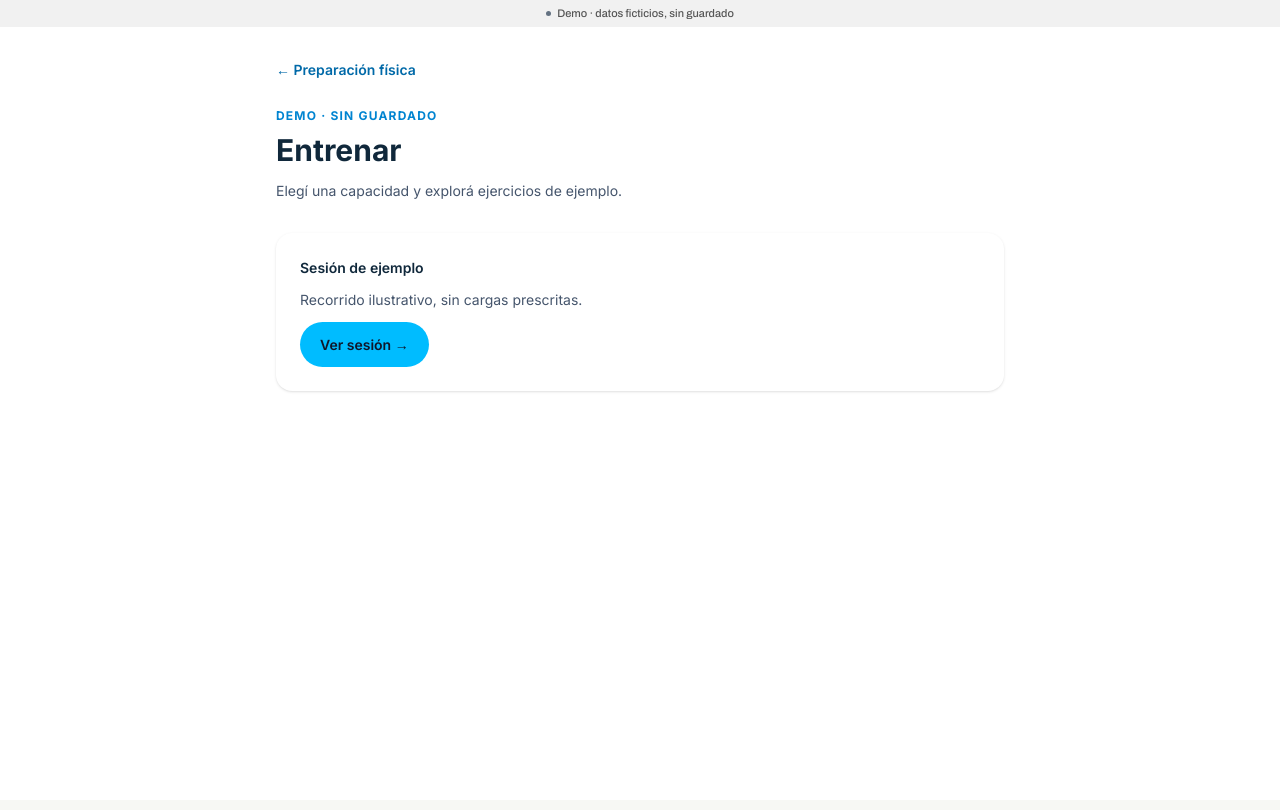
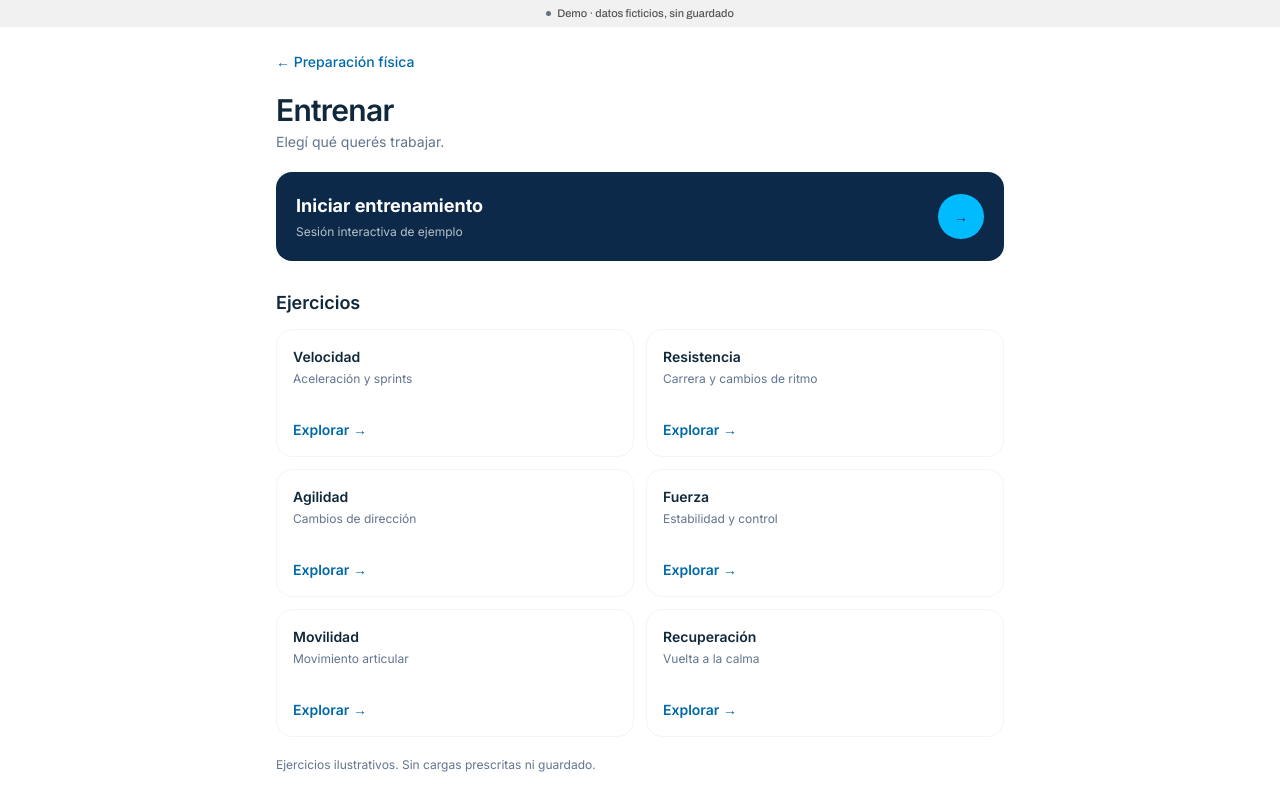
Before and after one commit to equantum-py/appAPF, a Next.js app in the folder apps/web/: page /demo/arbitro/fisico/entrenar in a window 1280 px wide. Shown: the top 810 px of the page. Built offline with nearby package versions, Linux system fonts and the light colour scheme.

Commit message:
style(physical): biblioteca compacta de entrenamiento

```diff
--- a/apps/web/app/demo/arbitro/fisico/entrenar/page.tsx
+++ b/apps/web/app/demo/arbitro/fisico/entrenar/page.tsx
@@ -1,2 +1,3 @@
 import Link from "next/link";
-export default function Page(){return <main className="mx-auto max-w-3xl px-5 py-8 pb-28 text-[#10283b]"><Link href="/demo/arbitro/fisico" className="text-sm font-semibold text-sky-700">← Preparación física</Link><span className="mt-7 block text-xs font-bold uppercase tracking-widest text-sky-600">Demo · sin guardado</span><h1 className="mt-2 text-3xl font-bold">Entrenar</h1><p className="mt-3 text-slate-600">Elegí una capacidad y explorá ejercicios de ejemplo.</p><section className="mt-8 rounded-2xl bg-white p-6 shadow-sm"><h2 className="font-semibold">Sesión de ejemplo</h2><p className="my-3 text-sm text-slate-600">Recorrido ilustrativo, sin cargas prescritas.</p><Link href="/demo/arbitro/fisico/sesion-ejemplo" className="inline-block rounded-full bg-sky-400 px-5 py-3 font-semibold text-slate-900">Ver sesión →</Link></section></main>}
+const exercises=[["Velocidad","Aceleración y sprints"],["Resistencia","Carrera y cambios de ritmo"],["Agilidad","Cambios de dirección"],["Fuerza","Estabilidad y control"],["Movilidad","Movimiento articular"],["Recuperación","Vuelta a la calma"]];
+export default function Page(){return <main className="mx-auto max-w-3xl px-5 pb-28 pt-6 text-[#10283b]"><Link href="/demo/arbitro/fisico" className="text-sm font-medium text-sky-700">← Preparación física</Link><h1 className="mt-5 text-3xl font-semibold tracking-tight">Entrenar</h1><p className="mt-1 text-sm text-slate-500">Elegí qué querés trabajar.</p><Link href="/demo/arbitro/fisico/sesion-ejemplo" className="mt-5 flex min-h-20 items-center justify-between rounded-2xl bg-[#0d2949] p-5 text-white"><span><strong className="block text-lg">Iniciar entrenamiento</strong><span className="text-xs text-white/70">Sesión interactiva de ejemplo</span></span><span className="rounded-full bg-sky-400 px-4 py-3 font-bold text-[#0d2949]">→</span></Link><h2 className="mb-3 mt-7 text-lg font-semibold">Ejercicios</h2><div className="grid grid-cols-2 gap-3">{exercises.map(([name,description])=><Link key={name} href="/demo/arbitro/fisico/sesion-ejemplo" className="flex min-h-32 flex-col justify-between rounded-2xl border border-slate-100 bg-white p-4"><span><strong className="block font-semibold">{name}</strong><span className="mt-1 block text-xs text-slate-500">{description}</span></span><span className="text-sm font-semibold text-sky-700">Explorar →</span></Link>)}</div><p className="mt-5 text-xs text-slate-500">Ejercicios ilustrativos. Sin cargas prescritas ni guardado.</p></main>}
```
